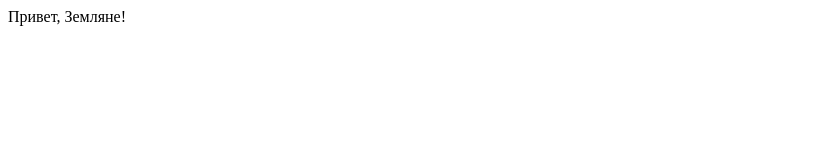
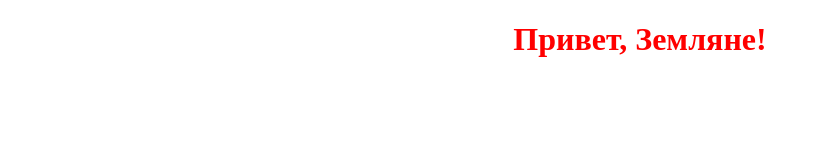
Before and after one commit to Codeclub-Depositphotos/firstProject, a plain HTML site: page index.html in a window 1280 px wide. Shown: the whole page, without its empty margins (0-819 px from the left). Drawn offline with Linux system fonts and the light colour scheme.

Commit message:
firstProject | 2st

```diff
--- a/index.html
+++ b/index.html
@@ -3,8 +3,11 @@
 <head>
 	<meta charset="UTF-8">
 	<title>Document</title>
+	<link rel="stylesheet" href="./style.css">
 </head>
 <body>
-	Привет, Земляне!
+	<div class="container">
+		<h1>Привет, Земляне!</h1>
+	</div>
 </body>
 </html>
--- /dev/null
+++ b/style.css
@@ -0,0 +1,7 @@
+h1 {
+	color: red;
+}
+
+.container {
+	text-align: center;
+}
```
